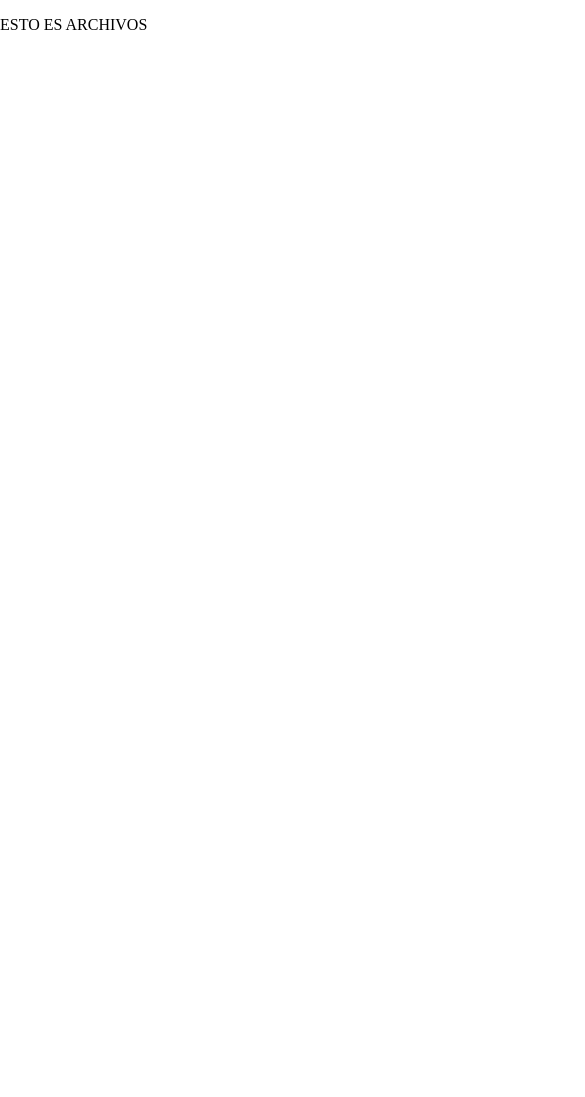
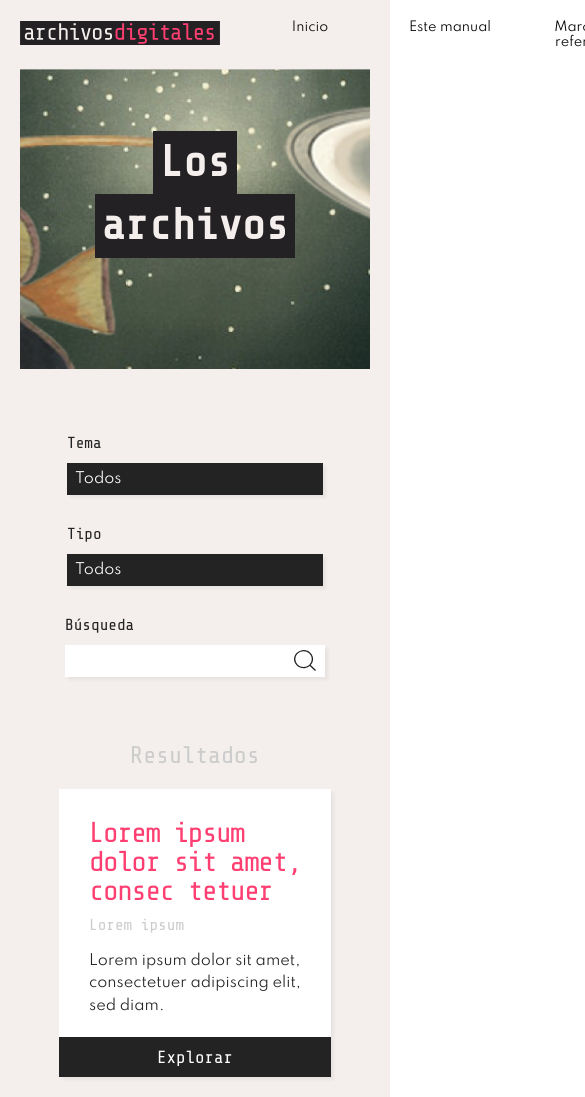
Before and after one commit to JulianaGalvisN/archivos-digitales, a React app: page /archivos in a window 390 px wide. Shown: the top 1097 px of the page, 585 px wide, since content can reach past the window. Before the commit the page ends 844 px from the top, so only its background shows below. Built offline with nearby package versions, Linux system fonts and the light colour scheme.

Commit message:
Added Archive section with responsive cards banner and filters. Fixed footer responsiveness. Added mini logo in navbar. Fixed navbar links hover.

```diff
--- /dev/null
+++ b/src/css/Archivo.css
@@ -0,0 +1,55 @@
+.archivo {
+  background-color: #fff;
+  width: 280px;
+  margin: 20px;
+  font-family: 'Share Tech Mono', monospace;
+  box-shadow: 3px 3px 3px rgba(0,0,0,0.05);
+}
+
+.archivo .content {
+  padding: 30px 30px 0px 30px;
+  margin-bottom: 20px;
+}
+
+.archivo .title-archivo {
+  margin-block-start: 0em;
+  margin-block-end: 0em;
+  color: #ff3e71;
+  font-size: 1.8em;
+  line-height: 1em;
+  letter-spacing: -0.05em;
+  font-weight: normal;
+}
+
+.archivo .author {
+  color: #cccccc;
+  font-size: 1em;
+  font-weight: normal;
+  margin-top: 10px;
+}
+
+.archivo .description {
+  font-family: 'Spartan', sans-serif;
+  color: #232323;
+  font-size: 0.9em;
+  line-height: 1.55em;
+}
+
+.archivo .button {
+  margin-block-start: 0em;
+  margin-block-end: 0em;
+  background-color: #232323;
+  font-weight: normal;
+  text-align: center;
+  padding: 10px;
+  font-size: 1.1em;
+  color: #fff;
+}
+
+.archivo .button:hover {
+  color: #ff3e71;
+}
+
+.archivo a {
+  text-decoration: none;
+}
--- /dev/null
+++ b/src/css/Archivos.css
@@ -0,0 +1,83 @@
+.archivos {
+  background-color: #f4efed;
+}
+
+.filtros {
+  display: flex;
+  flex-wrap: wrap;
+  justify-content: center;
+  align-items: center;
+  padding: 50px 10px;
+}
+
+.searchbar {
+  text-align: left;
+  font-family: 'Share Tech Mono', monospace;
+  font-weight: normal;
+  color: #232323;
+  margin: 15px;
+}
+
+.searchbar .name {
+  margin-block-start: 0em;
+  margin-block-end: 0em;
+  margin-bottom: 10px;
+}
+
+.searchbar .bar {
+  display: flex;
+  background-color: #fff;
+  font-family: 'Spartan', sans-serif;
+  font-size: 0.9em;
+  color: #ff3e71;
+  padding: 4px 8px;
+  box-shadow: 3px 3px 3px rgba(0,0,0,0.05);
+}
+
+.searchbar .bar:focus {
+  border-style: none;
+}
+
+.searchbar input {
+  border-style: none;
+}
+
+.searchbar img {
+  height: 90%;
+  width: auto;
+}
+
+.searchbar .icon {
+  display: flex;
+  justify-content: center;
+  align-items: center;
+}
+
+.results {
+  padding: 0 10%;
+  padding-bottom: 100px;
+}
+
+.archivos-container {
+  display: flex;
+  flex-wrap: wrap;
+  align-items: center;
+  justify-content: center;
+}
+
+.title-results {
+  text-align: center;
+  font-family: 'Share Tech Mono', monospace;
+  color: #cccccc;
+  font-weight: normal;
+  margin-block-start: 0em;
+  margin-block-end: 0em;
+}
+
+@media only screen and (min-width: 980px) {
+
+  .searchbar {
+    margin: 30px 25px;
+  }
+
+}
--- /dev/null
+++ b/src/css/Dropdown.css
@@ -0,0 +1,36 @@
+.dropdown {
+  text-align: left;
+  font-family: 'Share Tech Mono', monospace;
+  font-weight: normal;
+  color: #232323;
+  margin: 15px;
+}
+
+.dropdown .name {
+  margin-block-start: 0em;
+  margin-block-end: 0em;
+  margin-bottom: 10px;
+}
+
+.dropdown .menu {
+  color: #fff;
+  background-color: #232323;
+  padding: 8px;
+  width: 240px;
+  box-shadow: 3px 3px 3px rgba(0,0,0,0.05);
+}
+
+.dropdown .menu .options {
+  margin-block-start: 0em;
+  margin-block-end: 0em;
+  font-family: 'Spartan', sans-serif;
+  font-size: 0.9em;
+}
+
+@media only screen and (min-width: 980px) {
+
+  .dropdown {
+    margin: 30px 25px;
+  }
+
+}
--- a/src/css/Footer.css
+++ b/src/css/Footer.css
@@ -1,5 +1,5 @@
 .footer {
-  height: 250px;
+  min-height: 250px;
   background-color: #232123;
   color: white;
   text-align: center;
@@ -20,6 +20,7 @@
   min-width: 200px;
   font-size: 12px;
   text-align: left;
+  margin: 30px;
 }
 
 .footer .credits {
--- a/src/css/Navbar.css
+++ b/src/css/Navbar.css
@@ -1,17 +1,30 @@
-
 .topnav {
-  overflow-x: scroll;
   background-color: white;
   display: flex;
   align-items: center;
-  justify-content: flex-end;
+  justify-content: space-between;
   font-family: 'Spartan', sans-serif;
   background-color: #f4efed;
   color:#232123;
+  padding: 0 20px;
+}
+
+.topnav .logo a {
+  padding-left: 0;
+}
+
+.topnav img {
+  width: 200px;
+  height: auto;
+}
+
+.topnav .links {
+  display: flex;
+  justify-content: flex-end;
 }
 
 .topnav .link {
-  min-width: 150px;
+  min-width: 100px;
 }
 
 .topnav a {
@@ -24,6 +37,5 @@
 }
 
 .topnav a:hover {
-  background-color: #ddd;
-  color: black;
+  color: #ff3e71;
 }
--- a/src/js/Archivo.js
+++ b/src/js/Archivo.js
@@ -1,10 +1,17 @@
 import React from 'react'
+import { Link } from 'react-router-dom'
+import '../css/Archivo.css'
 
 function Archivo(props) {
   return (
-  <p>
-    ESTO ES UN SOLO ARCHIVO
-  </p>
+  <div className="archivo">
+    <div className="content">
+      <h2 className="title-archivo">{props.title}</h2>
+      <p className="author">{props.author}</p>
+      <p className="description">{props.description}</p>
+    </div>
+    <Link to={props.link}><h2 className="button">Explorar</h2></Link>
+  </div>
   )
 }
 
--- a/src/js/Archivos.js
+++ b/src/js/Archivos.js
@@ -1,10 +1,95 @@
 import React from 'react'
+import Navbar from './Navbar';
+import Banner from './Banner';
+import Footer from './Footer';
+import Archivo from './Archivo';
+import Dropdown from './Dropdown';
+import '../css/Archivos.css'
+import archivo from '../images/banner-archivos.png'
+import lupa from '../images/lupa.svg'
 
 function Archivos(props) {
   return (
-  <p>
-    ESTO ES ARCHIVOS
-  </p>
+    <div className="archivos">
+      <Navbar/>
+
+      <Banner
+      title1="Los"
+      title2="archivos"
+      bgImage={archivo}
+      height="300px"
+      margin="Banner margin"/>
+
+      <div className="filtros">
+        {/* Estos son los dropdowns pero toca modificarlos en el archivo Dropdown.js porque no tienen funcionalidad aún */}
+        <Dropdown name="Tema" options="Todos"/>
+        <Dropdown name="Tipo" options="Todos"/>
+        <div className="searchbar">
+          <p className="name">Búsqueda</p>
+          <div className="bar">
+            <input type="text" id="search" name="search"/>
+            <div className="icon">
+              <img className="image" src={lupa} alt="Ícono de lupa"/>
+            </div>
+          </div>
+        </div>
+      </div>
+      <div className="results">
+        <h2 className="title-results">Resultados</h2>
+        <div className="archivos-container">
+
+          <Archivo
+          title="Lorem ipsum dolor sit amet, consec tetuer"
+          author="Lorem ipsum"
+          description="Lorem ipsum dolor sit amet, consectetuer adipiscing elit, sed diam."
+          link="/archivos"/>
+
+          <Archivo
+          title="Lorem ipsum dolor sit amet, consec tetuer"
+          author="Lorem ipsum"
+          description="Lorem ipsum dolor sit amet, consectetuer adipiscing elit, sed diam."
+          link="/archivos"/>
+
+          <Archivo
+          title="Lorem ipsum dolor sit amet, consec tetuer"
+          author="Lorem ipsum"
+          description="Lorem ipsum dolor sit amet, consectetuer adipiscing elit, sed diam."
+          link="/archivos"/>
+
+          <Archivo
+          title="Lorem ipsum dolor sit amet, consec tetuer"
+          author="Lorem ipsum"
+          description="Lorem ipsum dolor sit amet, consectetuer adipiscing elit, sed diam."
+          link="/archivos"/>
+
+          <Archivo
+          title="Lorem ipsum dolor sit amet, consec tetuer"
+          author="Lorem ipsum"
+          description="Lorem ipsum dolor sit amet, consectetuer adipiscing elit, sed diam."
+          link="/archivos"/>
+
+          <Archivo
+          title="Lorem ipsum dolor sit amet, consec tetuer"
+          author="Lorem ipsum"
+          description="Lorem ipsum dolor sit amet, consectetuer adipiscing elit, sed diam."
+          link="/archivos"/>
+
+          <Archivo
+          title="Lorem ipsum dolor sit amet, consec tetuer"
+          author="Lorem ipsum"
+          description="Lorem ipsum dolor sit amet, consectetuer adipiscing elit, sed diam."
+          link="/archivos"/>
+
+          <Archivo
+          title="Lorem ipsum dolor sit amet, consec tetuer"
+          author="Lorem ipsum"
+          description="Lorem ipsum dolor sit amet, consectetuer adipiscing elit, sed diam."
+          link="/archivos"/>
+
+        </div>
+      </div>
+      <Footer/>
+    </div>
   )
 }
 
--- /dev/null
+++ b/src/js/Dropdown.js
@@ -0,0 +1,16 @@
+import React from 'react'
+import '../css/Dropdown.css'
+
+function Dropdown(props) {
+  return (
+  <div className="dropdown">
+    <p className="name">{props.name}</p>
+    <div className="menu">
+    {/* Esto hay que modificarlo para que sea un dropdown */}
+      <p className="options">{props.options}</p>
+    </div>
+  </div>
+  )
+}
+
+export default Dropdown;
--- a/src/js/Footer.js
+++ b/src/js/Footer.js
@@ -12,9 +12,9 @@ return(
     <img src={logo} className="logo item" alt="Logo de Archivos digitales"/>
     <div className="item share">
       <p>Comparte</p>
-      <a className="icon" href="www.twitter.com" alt="ícono de twitter"><img src={tw}/></a>
-      <a className="icon" href="www.correo.com" alt="ícono de un correo electrónico"><img src={mail}/></a>
-      <a className="icon" href="www.facebook.com" alt="ícono de Facebook"><img src={fb}/></a>
+      <a className="icon" href="www.twitter.com" alt="ícono de twitter"><img src={tw} alt="Twitter logo"/></a>
+      <a className="icon" href="www.correo.com" alt="ícono de un correo electrónico"><img src={mail} alt="Email icon"/></a>
+      <a className="icon" href="www.facebook.com" alt="ícono de Facebook"><img src={fb} alt="Facebook logo"/></a>
     </div>
     <div className="item credits">
       <p>Este sitio fue realizado por Juliana Galvis en el marco de la maestría en Humanidades Digitales en la Universidad de los Andes. Diseño web por Mariana Villamizar.</p>
--- a/src/js/Navbar.js
+++ b/src/js/Navbar.js
@@ -1,18 +1,25 @@
 import React from 'react'
 import '../css/Navbar.css';
 import { Link } from 'react-router-dom'
+import logo from '../images/logo_mini.svg'
 
 function Navbar(props) {
   return (
 
     <div className="topnav">
+      <div className="logo">
+        <Link to="/" className="active link">
+          <img className="logo" src={logo} alt="Logo de Archivos Digitales"/>
+        </Link>
+      </div>
+      <div className="links">
         <Link to="/" className="active link">Inicio</Link>
         <Link to="/about" className="link">Este manual</Link>
         <Link to="/marcos-de-referencia" className="link">Marcos de referencia</Link>
         <Link to="/archivos" className="link">Archivos</Link>
         <Link to="/activismo" className="link">Activismo</Link>
         <Link to="/metodologia" className="link">Metodología</Link>
-
+      </div>
     </div>
   )
 }
```
Also changed, not shown: src/css/Archivo.js (deleted), src/images/banner-archivos.png (added), src/images/logo_mini.svg (added), src/images/lupa.svg (added). Lines whose indentation alone changed are shown as unchanged.
